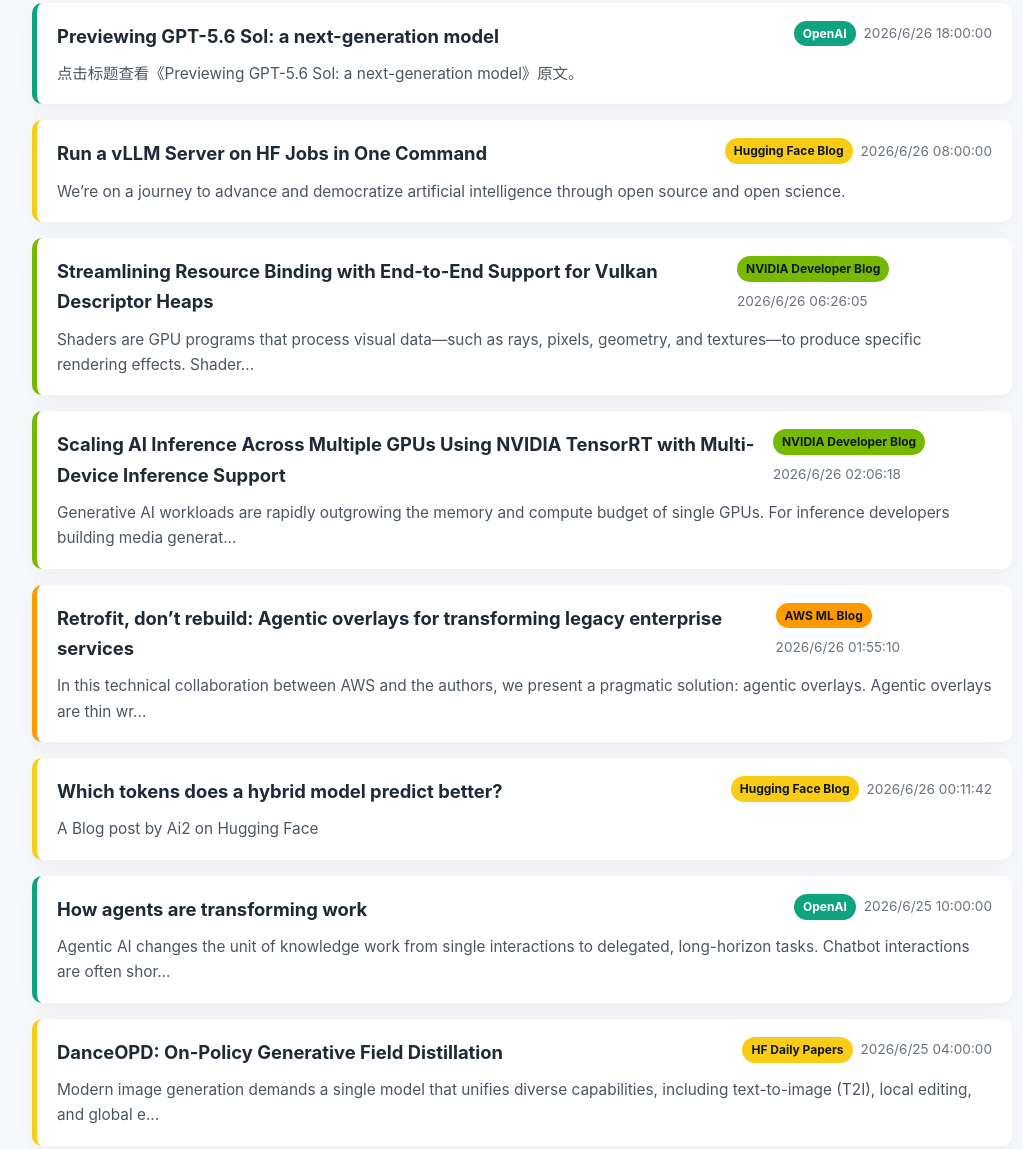
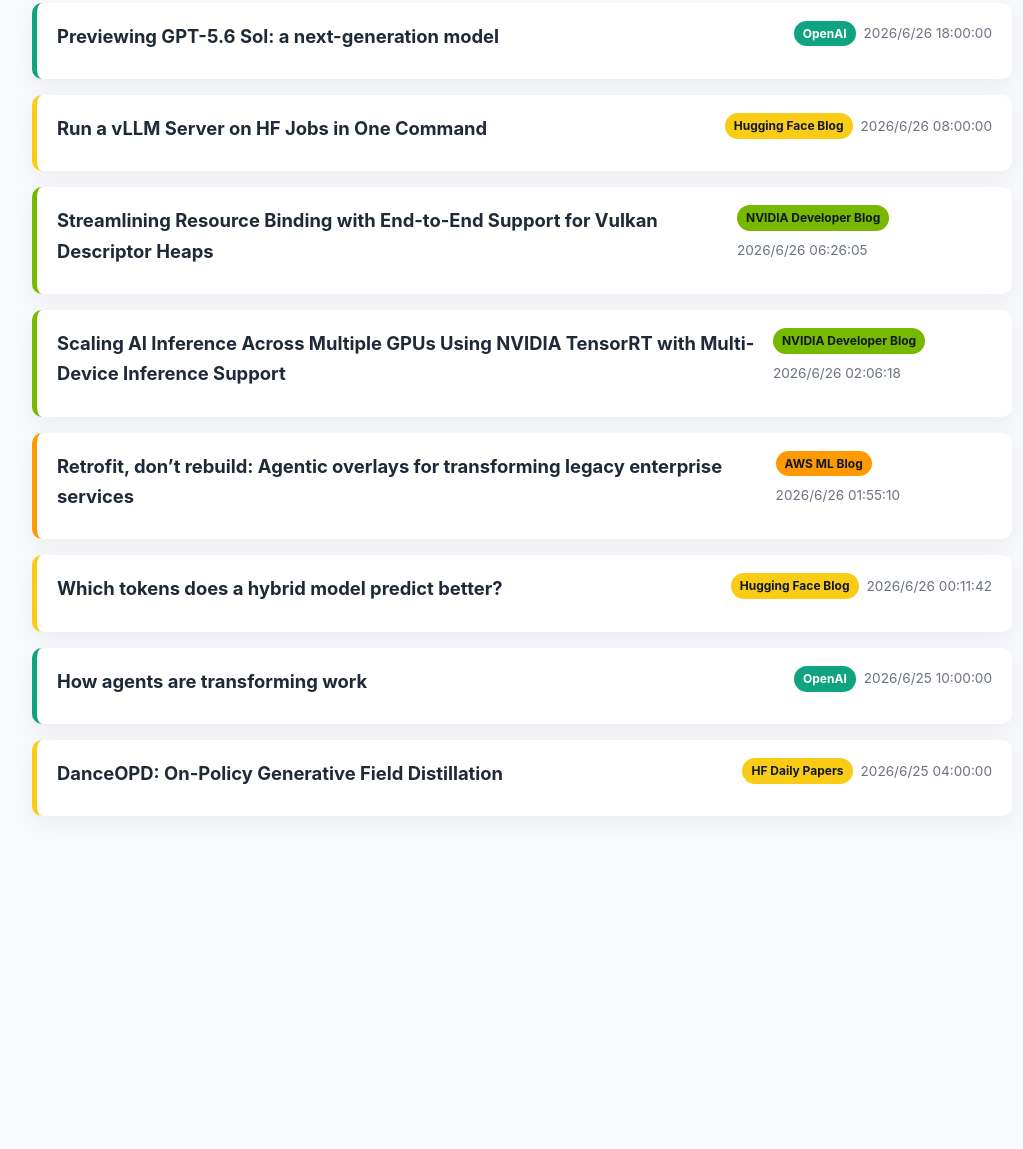
Before and after one commit to Tigercoll/AI-RSS, a plain HTML site: page index.html in a window 1280 px wide. Shown: the part 229-1378 px from the top of the page, without its empty margins (118-1141 px from the left). After the commit the page ends 1069 px from the top, so only its background shows below. Drawn offline with Linux system fonts and the light colour scheme.

Commit message:
style: 首页卡片仅保留标题链接与元信息

```diff
--- a/index.html
+++ b/index.html
@@ -125,11 +125,6 @@
             font-size: 0.75rem;
         }
 
-        .post-description {
-            color: #4b5563;
-            font-size: 0.96rem;
-        }
-
         .empty-state {
             text-align: center;
             color: var(--text-muted);
@@ -203,7 +198,6 @@
           <time>2026/6/26 18:00:00</time>
         </div>
       </div>
-      <div class="post-description">点击标题查看《Previewing GPT-5.6 Sol: a next-generation model》原文。</div>
 </article>
 
 
@@ -218,7 +212,6 @@
           <time>2026/6/26 08:00:00</time>
         </div>
       </div>
-      <div class="post-description">We’re on a journey to advance and democratize artificial intelligence through open source and open science.</div>
 </article>
 
 
@@ -230,7 +223,6 @@
           <time>2026/6/26 06:26:05</time>
         </div>
       </div>
-      <div class="post-description">Shaders are GPU programs that process visual data—such as rays, pixels, geometry, and textures—to produce specific rendering effects. Shader...</div>
 </article>
 
 
@@ -245,7 +237,6 @@
           <time>2026/6/26 02:06:18</time>
         </div>
       </div>
-      <div class="post-description">Generative AI workloads are rapidly outgrowing the memory and compute budget of single GPUs. For inference developers building media generat...</div>
 </article>
 
 
@@ -257,7 +248,6 @@
           <time>2026/6/26 01:55:10</time>
         </div>
       </div>
-      <div class="post-description">In this technical collaboration between AWS and the authors, we present a pragmatic solution: agentic overlays. Agentic overlays are thin wr...</div>
 </article>
 
 
@@ -269,7 +259,6 @@
           <time>2026/6/26 00:11:42</time>
         </div>
       </div>
-      <div class="post-description">A Blog post by Ai2 on Hugging Face</div>
 </article>
 
 
@@ -281,7 +270,6 @@
           <time>2026/6/25 10:00:00</time>
         </div>
       </div>
-      <div class="post-description">Agentic AI changes the unit of knowledge work from single interactions to delegated, long-horizon tasks. Chatbot interactions are often shor...</div>
 </article>
 
 
@@ -296,7 +284,6 @@
           <time>2026/6/25 04:00:00</time>
         </div>
       </div>
-      <div class="post-description">Modern image generation demands a single model that unifies diverse capabilities, including text-to-image (T2I), local editing, and global e...</div>
 </article>
 
 <!-- END_FEED_CONTENT -->
```
Also changed, not shown: 1 other file. Lines whose indentation alone changed are shown as unchanged.
